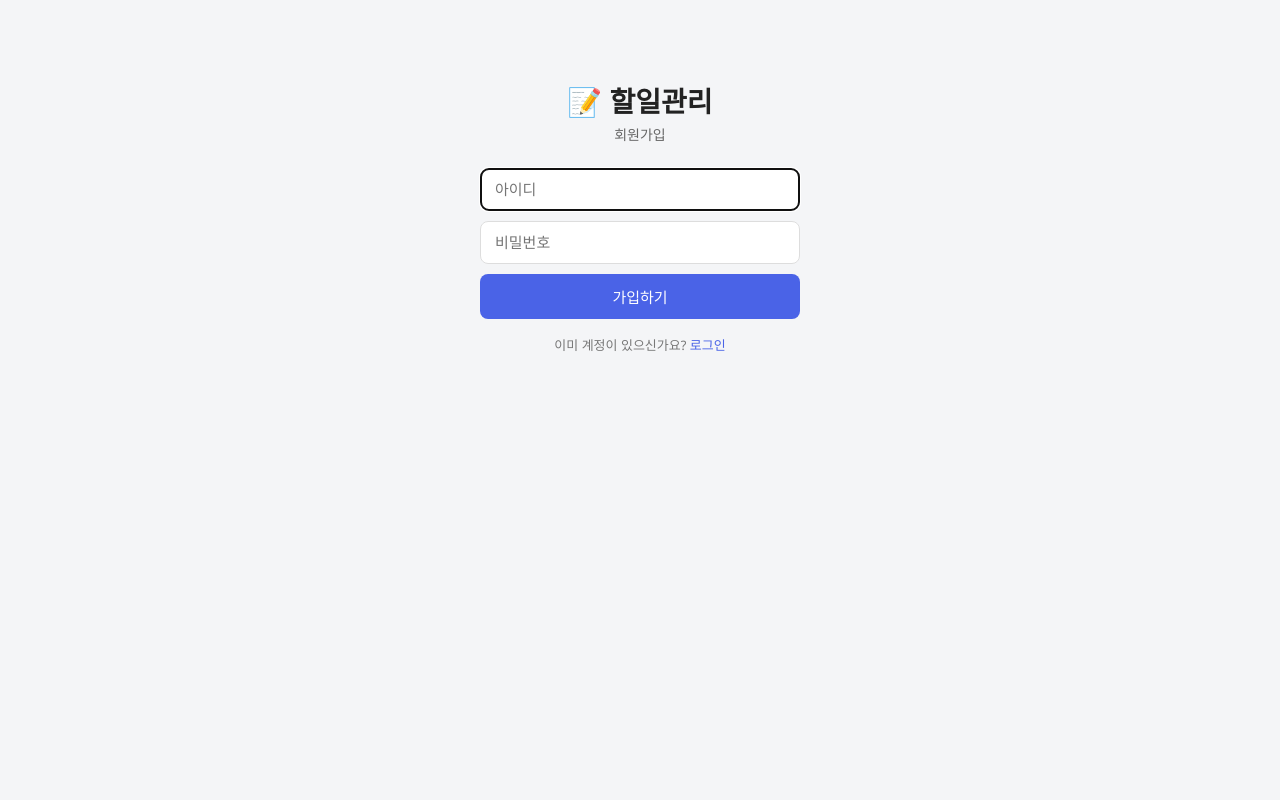
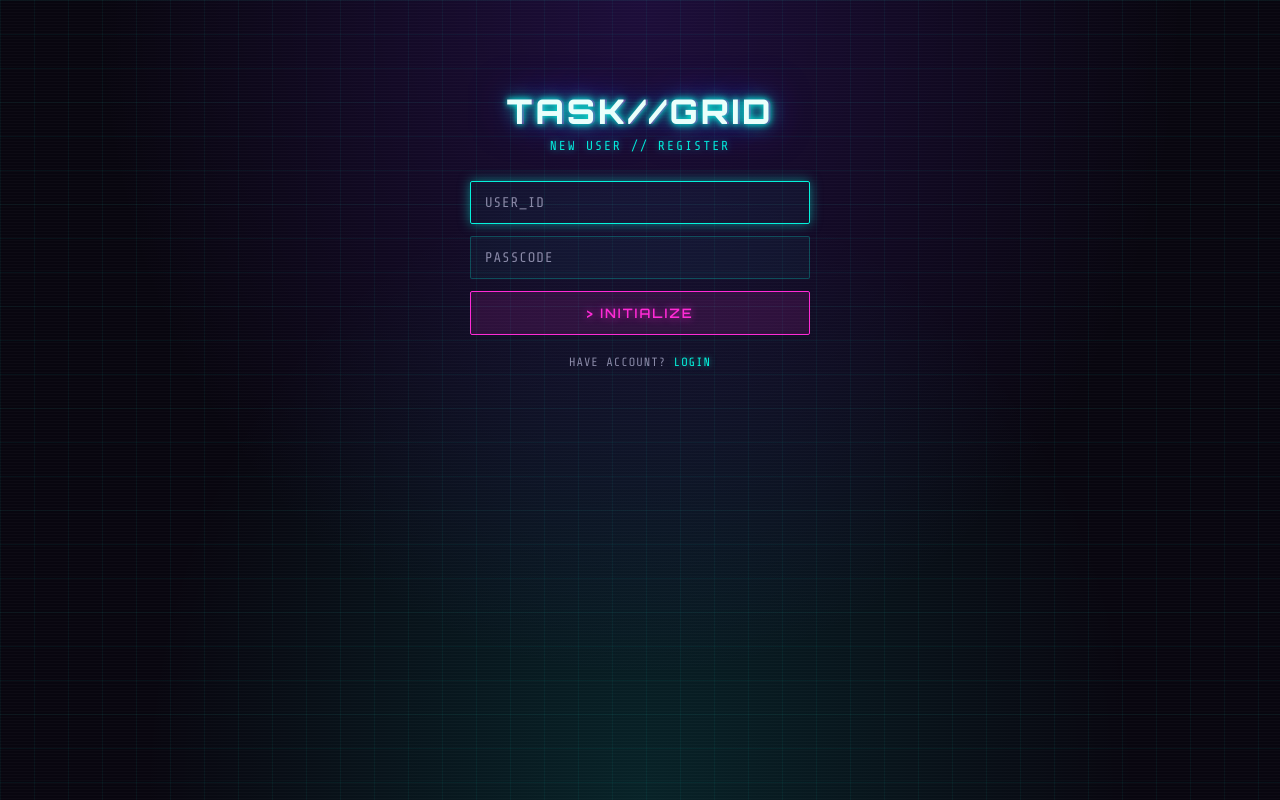
Before and after one commit to yunbo7750/20260915_ETNS_G, a Flask app: page /register in a window 1280 px wide. Run offline with Flask 3, Linux system fonts and the light colour scheme; some libraries are stand-ins or nearby versions.

Commit message:
Redesign UI with a cyberpunk theme
Dark background grid, neon cyan/pink/purple glow, scanline overlay,
and Orbitron/Share Tech Mono fonts across login, register, and the
task list.

Co-Authored-By: Claude Sonnet 5 <noreply@anthropic.com>

```diff
--- a/static/style.css
+++ b/static/style.css
@@ -2,14 +2,61 @@
   box-sizing: border-box;
 }
 
+:root {
+  --bg: #08060f;
+  --bg-panel: #0f0c1d;
+  --neon-cyan: #05f2db;
+  --neon-pink: #ff2bd6;
+  --neon-yellow: #f7ff3a;
+  --neon-purple: #7b2fff;
+  --text-dim: #8a8aa8;
+  --border-dim: rgba(5, 242, 219, 0.25);
+}
+
 body {
   margin: 0;
-  font-family: "Segoe UI", "Apple SD Gothic Neo", "Malgun Gothic", sans-serif;
-  background: #f4f5f7;
-  color: #222;
+  min-height: 100vh;
+  font-family: "Share Tech Mono", "Consolas", monospace;
+  background:
+    radial-gradient(ellipse at top, rgba(123, 47, 255, 0.18), transparent 60%),
+    radial-gradient(ellipse at bottom, rgba(5, 242, 219, 0.12), transparent 55%),
+    var(--bg);
+  background-attachment: fixed;
+  color: #d8d8f0;
+  position: relative;
+  overflow-x: hidden;
+}
+
+body::before {
+  content: "";
+  position: fixed;
+  inset: 0;
+  pointer-events: none;
+  background-image:
+    linear-gradient(rgba(5, 242, 219, 0.05) 1px, transparent 1px),
+    linear-gradient(90deg, rgba(5, 242, 219, 0.05) 1px, transparent 1px);
+  background-size: 34px 34px;
+  z-index: 0;
+}
+
+.scanlines {
+  position: fixed;
+  inset: 0;
+  pointer-events: none;
+  z-index: 1;
+  background: repeating-linear-gradient(
+    to bottom,
+    rgba(255, 255, 255, 0.025) 0px,
+    rgba(255, 255, 255, 0.025) 1px,
+    transparent 1px,
+    transparent 3px
+  );
+  mix-blend-mode: overlay;
 }
 
 .container {
+  position: relative;
+  z-index: 2;
   max-width: 560px;
   margin: 0 auto;
   padding: 40px 20px 80px;
@@ -17,67 +64,134 @@ body {
 
 header {
   text-align: center;
-  margin-bottom: 24px;
+  margin-bottom: 28px;
 }
 
 header h1 {
-  margin: 0 0 4px;
-  font-size: 28px;
+  margin: 0 0 6px;
+  font-family: "Orbitron", sans-serif;
+  font-weight: 800;
+  font-size: 34px;
+  letter-spacing: 3px;
+  color: #eafffb;
+  text-shadow:
+    0 0 6px var(--neon-cyan),
+    0 0 18px rgba(5, 242, 219, 0.6),
+    0 0 40px rgba(123, 47, 255, 0.5);
+  position: relative;
+}
+
+header h1::after {
+  content: attr(data-text);
+  position: absolute;
+  left: 2px;
+  top: 0;
+  width: 100%;
+  color: var(--neon-pink);
+  opacity: 0.5;
+  z-index: -1;
+  filter: blur(0.5px);
 }
 
 .subtitle {
   margin: 0;
-  color: #666;
-  font-size: 14px;
+  color: var(--neon-cyan);
+  font-size: 13px;
+  letter-spacing: 2px;
+  text-shadow: 0 0 8px rgba(5, 242, 219, 0.6);
 }
+
+/* ---------- add / auth forms ---------- */
 
 .add-form {
   display: flex;
-  gap: 8px;
-  margin-bottom: 16px;
+  gap: 10px;
+  margin-bottom: 18px;
 }
 
-.add-form input {
+.add-form input,
+.auth-form input {
   flex: 1;
-  padding: 12px 14px;
-  border: 1px solid #ddd;
-  border-radius: 8px;
-  font-size: 15px;
+  padding: 13px 14px;
+  border: 1px solid var(--border-dim);
+  border-radius: 2px;
+  font-size: 14px;
+  font-family: inherit;
+  background: rgba(5, 242, 219, 0.04);
+  color: #eafffb;
+  letter-spacing: 1px;
+  transition: box-shadow 0.15s, border-color 0.15s;
 }
 
-.add-form button {
-  padding: 12px 18px;
-  border: none;
-  border-radius: 8px;
-  background: #4a63e7;
-  color: #fff;
-  font-size: 15px;
-  cursor: pointer;
+.add-form input::placeholder,
+.auth-form input::placeholder {
+  color: var(--text-dim);
 }
 
-.add-form button:hover {
-  background: #3a4fd1;
+.add-form input:focus,
+.auth-form input:focus {
+  outline: none;
+  border-color: var(--neon-cyan);
+  box-shadow: 0 0 12px rgba(5, 242, 219, 0.5);
 }
+
+.add-form button,
+.auth-form button {
+  padding: 13px 20px;
+  border: 1px solid var(--neon-pink);
+  border-radius: 2px;
+  background: rgba(255, 43, 214, 0.12);
+  color: var(--neon-pink);
+  font-family: "Orbitron", sans-serif;
+  font-weight: 600;
+  font-size: 13px;
+  letter-spacing: 2px;
+  cursor: pointer;
+  text-shadow: 0 0 8px rgba(255, 43, 214, 0.7);
+  transition: background 0.15s, box-shadow 0.15s, color 0.15s;
+}
+
+.add-form button:hover,
+.auth-form button:hover {
+  background: var(--neon-pink);
+  color: #08060f;
+  box-shadow: 0 0 20px rgba(255, 43, 214, 0.8);
+  text-shadow: none;
+}
+
+/* ---------- filters ---------- */
 
 .filters {
   display: flex;
-  gap: 6px;
-  margin-bottom: 16px;
+  gap: 8px;
+  margin-bottom: 20px;
 }
 
 .filters a {
-  padding: 6px 14px;
-  border-radius: 16px;
+  padding: 6px 16px;
+  border: 1px solid var(--border-dim);
+  border-radius: 2px;
   text-decoration: none;
-  color: #555;
-  font-size: 13px;
-  background: #eceef2;
+  color: var(--text-dim);
+  font-size: 12px;
+  letter-spacing: 2px;
+  transition: all 0.15s;
+}
+
+.filters a:hover {
+  border-color: var(--neon-cyan);
+  color: var(--neon-cyan);
 }
 
 .filters a.active {
-  background: #4a63e7;
-  color: #fff;
+  background: rgba(5, 242, 219, 0.12);
+  border-color: var(--neon-cyan);
+  color: var(--neon-cyan);
+  text-shadow: 0 0 8px rgba(5, 242, 219, 0.8);
+  box-shadow: 0 0 12px rgba(5, 242, 219, 0.35) inset;
 }
+
+/* ---------- task list ---------- */
 
 .task-list {
   list-style: none;
@@ -147,113 +278,129 @@ header h1 {
 .edit-input {
   width: 90px;
   padding: 4px 6px;
-  font-size: 12px;
-  border: 1px solid #ddd;
-  border-radius: 6px;
+  font-size: 11px;
+  font-family: inherit;
+  border: 1px solid var(--border-dim);
+  border-radius: 2px;
+  background: rgba(5, 242, 219, 0.06);
+  color: #eafffb;
 }
 
 .edit-btn,
 .delete-btn {
-  border: none;
+  border: 1px solid transparent;
   background: none;
   cursor: pointer;
-  font-size: 12px;
-  color: #888;
-  padding: 4px 6px;
+  font-size: 10px;
+  letter-spacing: 1px;
+  padding: 4px 8px;
+  font-family: "Orbitron", sans-serif;
+}
+
+.edit-btn {
+  color: var(--neon-cyan);
 }
 
 .edit-btn:hover {
-  color: #4a63e7;
+  text-shadow: 0 0 8px rgba(5, 242, 219, 0.8);
+  border-color: var(--neon-cyan);
+}
+
+.delete-btn {
+  color: var(--neon-pink);
 }
 
 .delete-btn:hover {
-  color: #e74c3c;
+  text-shadow: 0 0 8px rgba(255, 43, 214, 0.8);
+  border-color: var(--neon-pink);
 }
 
 .empty {
   text-align: center;
-  color: #999;
-  padding: 30px 0;
+  color: var(--text-dim);
+  padding: 40px 0;
   list-style: none;
+  letter-spacing: 2px;
+  font-size: 13px;
 }
+
+/* ---------- top bar / auth ---------- */
 
 .topbar {
   display: flex;
-  justify-content: flex-end;
+  justify-content: space-between;
   align-items: center;
   gap: 8px;
-  margin-bottom: 8px;
+  margin-bottom: 14px;
 }
 
 .username {
-  font-size: 13px;
-  color: #666;
+  font-size: 12px;
+  color: var(--neon-yellow);
+  letter-spacing: 1px;
+  text-shadow: 0 0 6px rgba(247, 255, 58, 0.6);
+}
+
+.cursor {
+  animation: blink 1s steps(1) infinite;
+}
+
+@keyframes blink {
+  50% { opacity: 0; }
 }
 
 .logout-btn {
-  border: none;
+  border: 1px solid var(--border-dim);
   background: none;
-  color: #888;
-  font-size: 13px;
+  color: var(--text-dim);
+  font-size: 11px;
+  letter-spacing: 1px;
   cursor: pointer;
-  padding: 4px 6px;
+  padding: 5px 10px;
+  font-family: "Orbitron", sans-serif;
 }
 
 .logout-btn:hover {
-  color: #e74c3c;
+  border-color: var(--neon-pink);
+  color: var(--neon-pink);
+  text-shadow: 0 0 8px rgba(255, 43, 214, 0.7);
 }
 
 .auth-container {
-  max-width: 360px;
-  padding-top: 80px;
+  max-width: 380px;
+  padding-top: 90px;
 }
 
 .auth-form {
   display: flex;
   flex-direction: column;
-  gap: 10px;
-}
-
-.auth-form input {
-  padding: 12px 14px;
-  border: 1px solid #ddd;
-  border-radius: 8px;
-  font-size: 15px;
-}
-
-.auth-form button {
-  padding: 12px 18px;
-  border: none;
-  border-radius: 8px;
-  background: #4a63e7;
-  color: #fff;
-  font-size: 15px;
-  cursor: pointer;
-}
-
-.auth-form button:hover {
-  background: #3a4fd1;
+  gap: 12px;
 }
 
 .auth-error {
-  background: #fdecea;
-  color: #c0392b;
-  border-radius: 8px;
+  background: rgba(255, 43, 214, 0.08);
+  border: 1px solid var(--neon-pink);
+  color: var(--neon-pink);
+  border-radius: 2px;
   padding: 10px 14px;
-  font-size: 13px;
-  margin-bottom: 14px;
+  font-size: 12px;
+  margin-bottom: 16px;
+  letter-spacing: 1px;
+  text-shadow: 0 0 6px rgba(255, 43, 214, 0.5);
 }
 
 .auth-switch {
   text-align: center;
-  font-size: 13px;
-  color: #777;
-  margin-top: 16px;
+  font-size: 12px;
+  color: var(--text-dim);
+  margin-top: 20px;
+  letter-spacing: 1px;
 }
 
 .auth-switch a {
-  color: #4a63e7;
+  color: var(--neon-cyan);
   text-decoration: none;
+  text-shadow: 0 0 6px rgba(5, 242, 219, 0.5);
 }
 
 .auth-switch a:hover {
--- a/templates/register.html
+++ b/templates/register.html
@@ -4,27 +4,31 @@
   <meta charset="UTF-8">
   <meta name="viewport" content="width=device-width, initial-scale=1">
   <title>회원가입 - ETNS TODO</title>
+  <link rel="preconnect" href="https://fonts.googleapis.com">
+  <link rel="preconnect" href="https://fonts.gstatic.com" crossorigin>
+  <link href="https://fonts.googleapis.com/css2?family=Orbitron:wght@600;800&family=Share+Tech+Mono&display=swap" rel="stylesheet">
   <link rel="stylesheet" href="{{ url_for('static', filename='style.css') }}">
 </head>
 <body>
+  <div class="scanlines"></div>
   <div class="container auth-container">
     <header>
-      <h1>📝 할일관리</h1>
-      <p class="subtitle">회원가입</p>
+      <h1 data-text="TASK//GRID">TASK//GRID</h1>
+      <p class="subtitle">NEW USER // REGISTER</p>
     </header>
 
     {% if error %}
-    <p class="auth-error">{{ error }}</p>
+    <p class="auth-error">&gt; ERROR: {{ error }}</p>
     {% endif %}
 
     <form class="auth-form" action="{{ url_for('register') }}" method="post">
-      <input type="text" name="username" placeholder="아이디" autocomplete="username" required autofocus>
-      <input type="password" name="password" placeholder="비밀번호" autocomplete="new-password" required>
-      <button type="submit">가입하기</button>
+      <input type="text" name="username" placeholder="USER_ID" autocomplete="username" required autofocus>
+      <input type="password" name="password" placeholder="PASSCODE" autocomplete="new-password" required>
+      <button type="submit">&gt; INITIALIZE</button>
     </form>
 
     <p class="auth-switch">
-      이미 계정이 있으신가요? <a href="{{ url_for('login') }}">로그인</a>
+      HAVE ACCOUNT? <a href="{{ url_for('login') }}">LOGIN</a>
     </p>
   </div>
 </body>
```
Also changed, not shown: other parts of static/style.css (+30 -13 lines), templates/index.html (+16 -12 lines), templates/login.html (+11 -7 lines).
